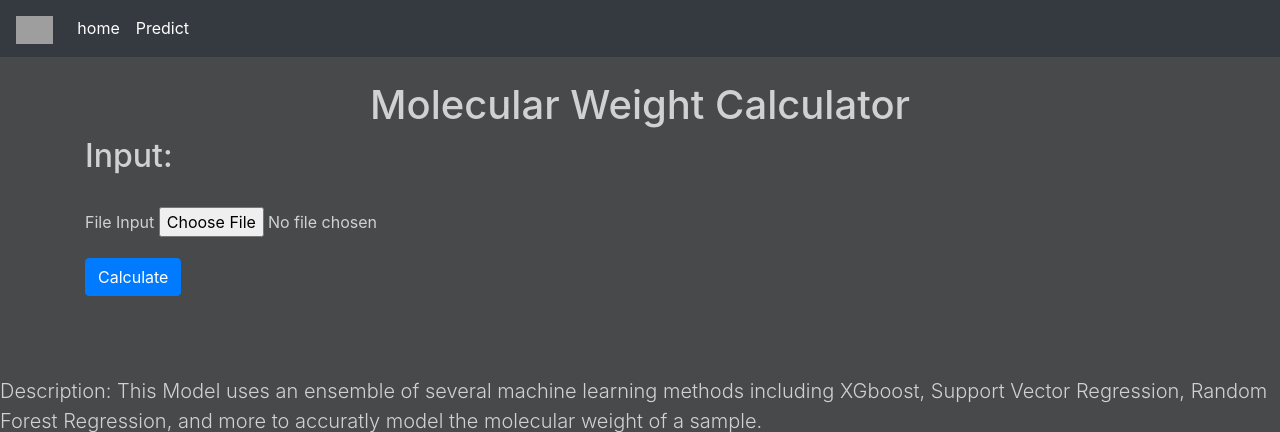
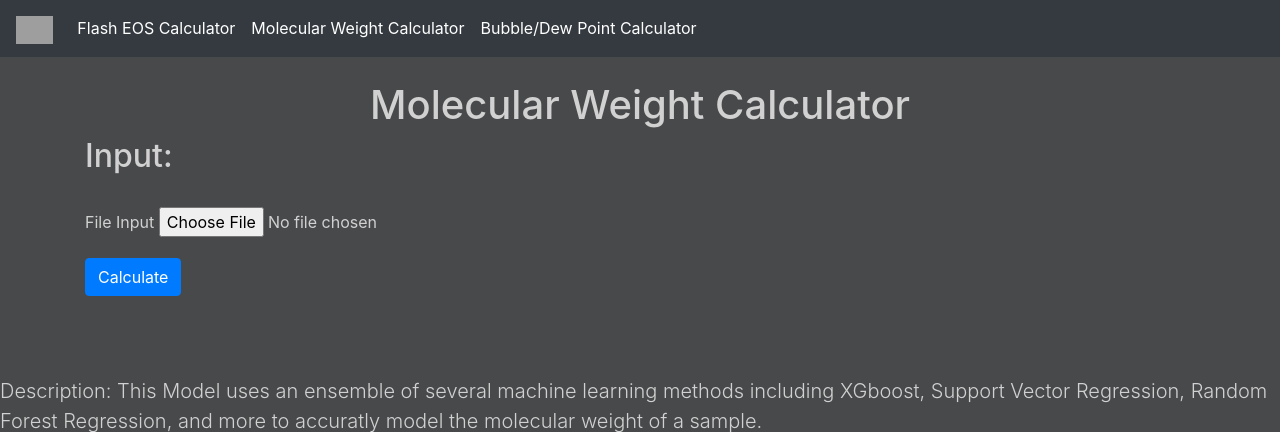
Before and after one commit to PrestonBlackburn/MW-calc-v3, a Flask app: page / in a window 1280 px wide. Shown: the top 432 px of the page. Run offline with Flask 2, Linux system fonts and the light colour scheme; parts of the project's set-up code (start-up, migrations or seed data) failed here and were passed over; some libraries are stand-ins or nearby versions; grey boxes are pictures that could not be loaded.

Commit message:
Update index.html

```diff
--- a/templates/index.html
+++ b/templates/index.html
@@ -44,8 +44,9 @@
 
       <div class="collapse navbar-collapse" id="navbarCollapse">
           <div class="navbar-nav">
-              <a href="#" class="nav-item nav-link active">home</a>
-              <a href="#" class="nav-item nav-link active">Predict</a>
+              <a href="https://thermo-calculator.herokuapp.com/" class="nav-item nav-link active">Flash EOS Calculator</a>
+              <a href="https://mw-calculator.herokuapp.com/" class="nav-item nav-link active">Molecular Weight Calculator</a>
+              <a href="https://bubble-point-calculator.herokuapp.com/" class="nav-item nav-link active">Bubble/Dew Point Calculator</a>
           </div>
       </div>
   </nav>
```
